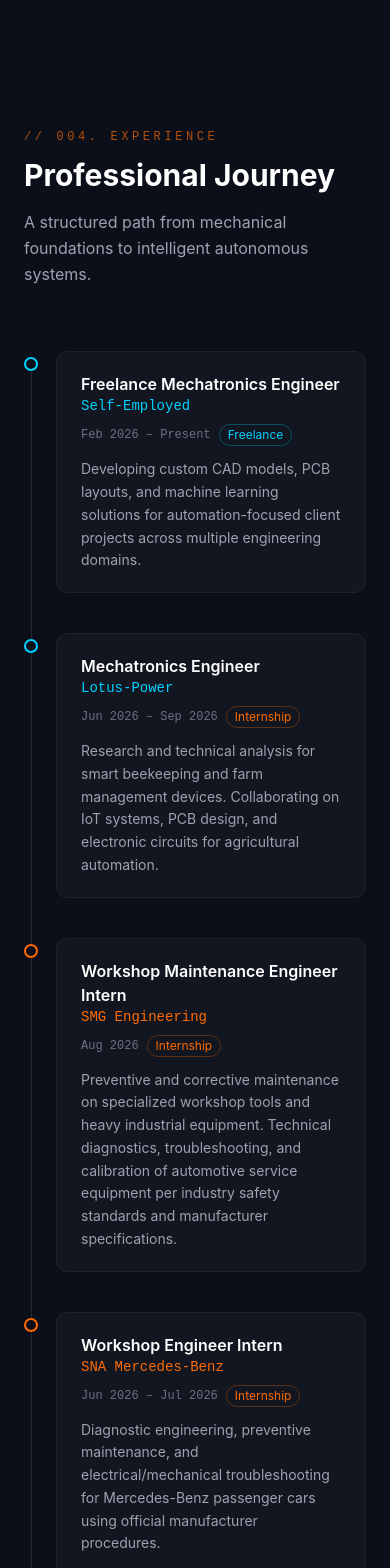
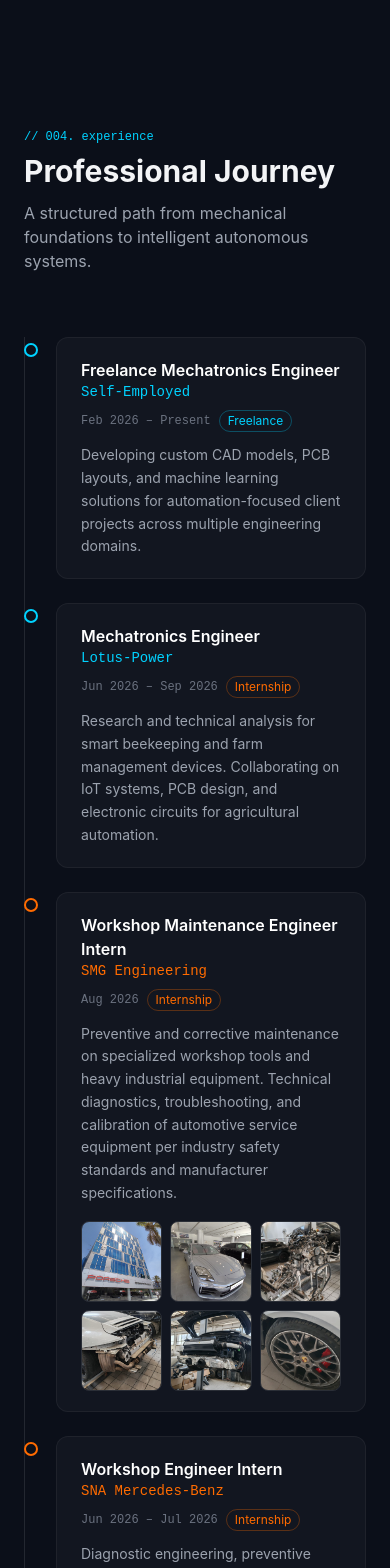
Before and after one commit to b-sameh/bola-sameh-portfolio, a Next.js app: page /bola-sameh-portfolio/ in a window 390 px wide. Shown: the part 4960-6528 px from the top of the page. Built offline with nearby package versions, Linux system fonts and the light colour scheme.

Commit message:
Enhance Timeline component with Add photo gallery for SMG Engineering internshipimage support
Added images to the timeline entries and updated the layout for better responsiveness.

```diff
--- a/src/components/Timeline.tsx
+++ b/src/components/Timeline.tsx
@@ -25,6 +25,14 @@ const timeline = [
     type: 'Internship',
     accent: 'amber',
     description: 'Preventive and corrective maintenance on specialized workshop tools and heavy industrial equipment. Technical diagnostics, troubleshooting, and calibration of automotive service equipment per industry safety standards and manufacturer specifications.',
+    images: [
+      '/bola-sameh-portfolio/smg1.jpeg',
+      '/bola-sameh-portfolio/smg2.jpeg',
+      '/bola-sameh-portfolio/smg3.jpeg',
+      '/bola-sameh-portfolio/smg4.jpeg',
+      '/bola-sameh-portfolio/smg5.jpeg',
+      '/bola-sameh-portfolio/smg6.jpeg',
+    ],
   },
   {
     role: 'Workshop Engineer Intern',
@@ -62,25 +70,24 @@ const timeline = [
 
 export function Timeline() {
   return (
-    <section id="experience" className="relative py-24 px-6 lg:px-8 overflow-hidden">
-      <div className="mx-auto max-w-4xl">
+    <section id="experience" className="relative py-24 px-6 md:px-12 lg:px-24">
       {/* Section header */}
-        <div className="mb-16">
-          <p className="text-xs font-mono uppercase tracking-[0.3em] text-amberMech/70 mb-3">// 004. experience</p>
-          <h2 className="text-3xl sm:text-4xl font-bold text-white">Professional Journey</h2>
-          <p className="mt-4 text-gray-400 leading-relaxed max-w-xl">
+      <div className="max-w-4xl mx-auto mb-16">
+        <div className="text-xs font-mono text-cyanTech mb-2">// 004. experience</div>
+        <h2 className="text-3xl md:text-4xl font-bold">Professional Journey</h2>
+        <p className="text-gray-400 mt-3 max-w-2xl">
           A structured path from mechanical foundations to intelligent autonomous systems.
         </p>
       </div>
 
-        <div className="relative">
+      <div className="max-w-4xl mx-auto relative">
         {/* Vertical line */}
-          <div className="absolute left-[7px] top-2 bottom-2 w-px bg-white/10" />
+        <div className="absolute left-0 top-0 bottom-0 w-px bg-white/10" />
 
-          <div className="space-y-10">
+        <div className="space-y-6">
           {timeline.map((item, index) => (
             <motion.div
-                key={index}
+              key={`${item.role}-${item.org}`}
               initial={{ opacity: 0, x: -20 }}
               whileInView={{ opacity: 1, x: 0 }}
               viewport={{ once: true }}
@@ -117,12 +124,33 @@ export function Timeline() {
                   </div>
                 </div>
                 <p className="mt-3 text-sm text-gray-400 leading-relaxed">{item.description}</p>
+
+                {/* Photo gallery */}
+                {item.images && item.images.length > 0 && (
+                  <div className="mt-4 grid grid-cols-3 sm:grid-cols-4 md:grid-cols-6 gap-2">
+                    {item.images.map((src, i) => (
+                      <a
+                        key={src}
+                        href={src}
+                        target="_blank"
+                        rel="noreferrer"
+                        className="block aspect-square overflow-hidden rounded-lg border border-white/10 hover:border-white/30 transition-colors"
+                      >
+                        {/* eslint-disable-next-line @next/next/no-img-element */}
+                        <img
+                          src={src}
+                          alt={`${item.org} photo ${i + 1}`}
+                          className="w-full h-full object-cover"
+                        />
+                      </a>
+                    ))}
+                  </div>
+                )}
               </div>
             </motion.div>
           ))}
         </div>
       </div>
-      </div>
     </section>
   );
 }
```
Lines whose indentation alone changed are shown as unchanged.
